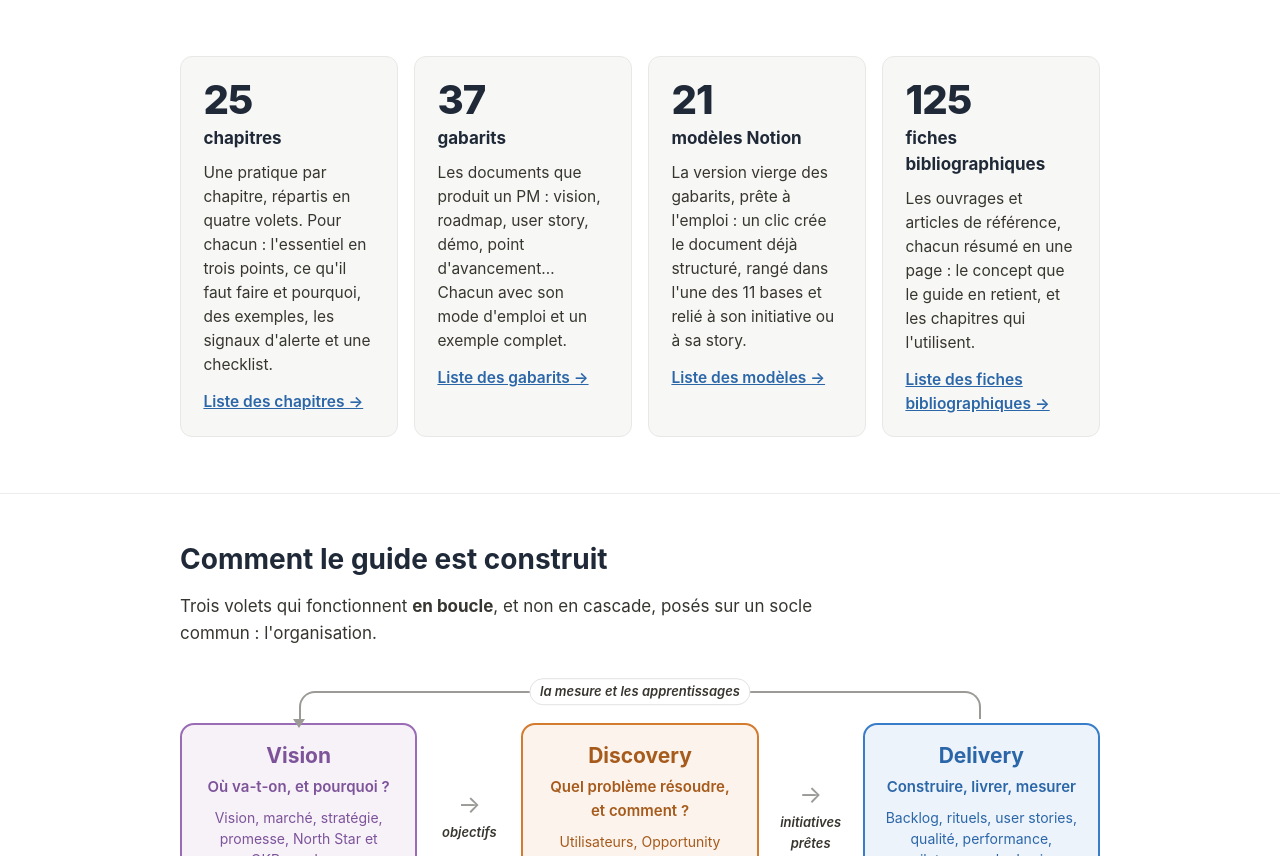
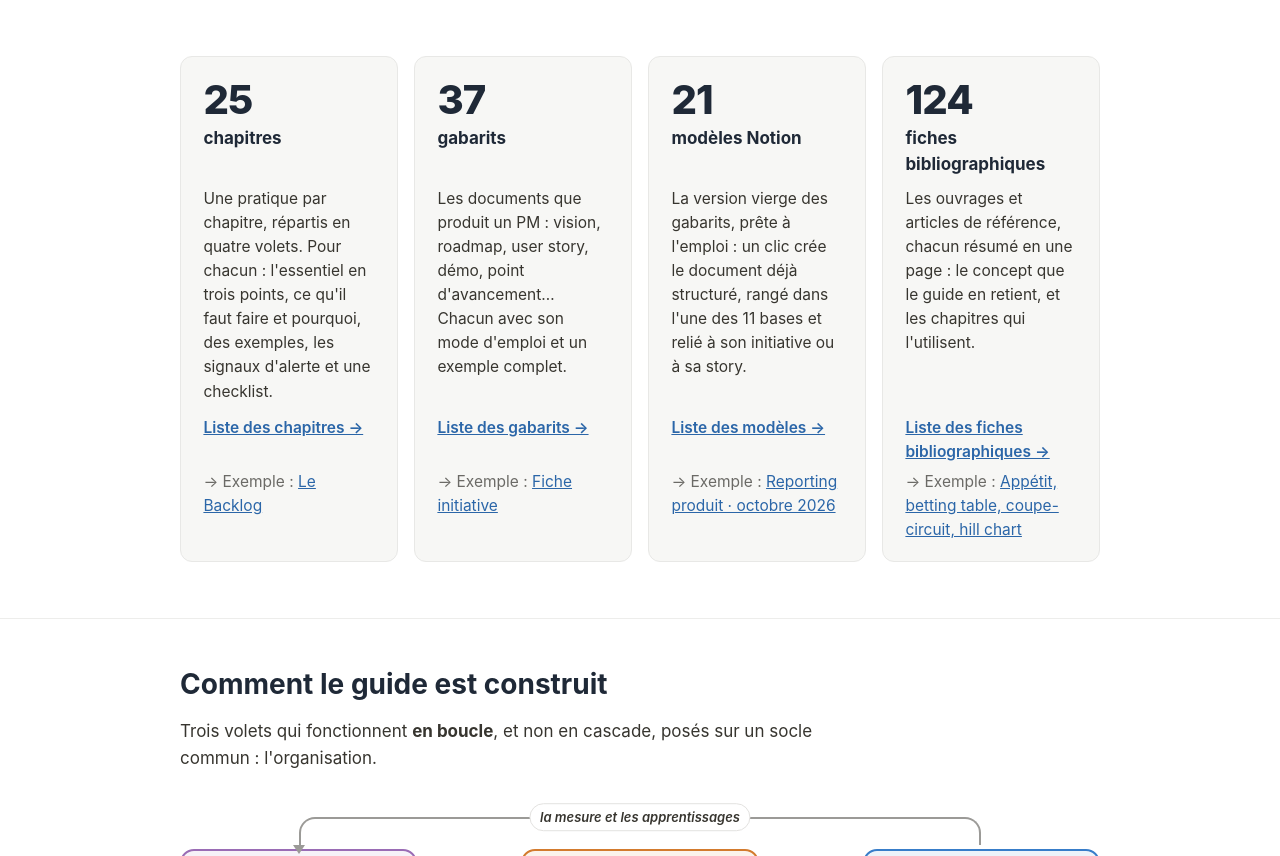
Before and after one commit to Sylvain-Lemonnier/sylvain-lemonnier.github.io, a plain HTML site: page index.html in a window 1280 px wide. Shown: the part 1026-1882 px from the top of the page. Drawn offline with Linux system fonts and the light colour scheme.

Commit message:
Accueil : liens vers les exemples, 124 fiches bibliographiques
Chaque carte de chiffre mène à sa liste et à son exemple, alignés d'une carte à l'autre.

Co-Authored-By: Claude Opus 5.5 <noreply@anthropic.com>

```diff
--- a/css/style.css
+++ b/css/style.css
@@ -269,12 +269,32 @@ main:focus {
   color: var(--nuit);
 }
 
+/* Sous-grille : titres, textes et liens des quatre cartes alignés d'une carte à l'autre */
+@supports (grid-template-rows: subgrid) {
+  .carte-chiffre {
+    display: grid;
+    grid-row: span 4;
+    grid-template-rows: subgrid;
+    row-gap: 0;
+  }
+}
+
 .carte-chiffre p.carte-chiffre__lien {
-  margin-top: 0.8rem;
+  align-self: start;
+  padding-top: 0.8rem;
   font-weight: 600;
 }
 
 .carte-chiffre__lien a {
+  color: var(--delivery-fonce);
+}
+
+.carte-chiffre p.carte-chiffre__exemple {
+  margin-top: 0.35rem;
+  color: var(--texte-discret);
+}
+
+.carte-chiffre__exemple a {
   color: var(--delivery-fonce);
 }
 
--- a/index.html
+++ b/index.html
@@ -71,21 +71,25 @@
             <p class="carte-chiffre__titre"><span class="carte-chiffre__nombre">25</span> chapitres</p>
             <p>Une pratique par chapitre, répartis en quatre volets. Pour chacun&nbsp;: l'essentiel en trois points, ce qu'il faut faire et pourquoi, des exemples, les signaux d'alerte et une checklist.</p>
             <p class="carte-chiffre__lien"><a href="/chapitres/">Liste des chapitres&nbsp;→</a></p>
+            <p class="carte-chiffre__exemple"><span aria-hidden="true">→</span> Exemple&nbsp;: <a href="/exemples/backlog/">Le Backlog</a></p>
           </li>
           <li class="carte-chiffre">
             <p class="carte-chiffre__titre"><span class="carte-chiffre__nombre">37</span> gabarits</p>
             <p>Les documents que produit un PM&nbsp;: vision, roadmap, user story, démo, point d'avancement… Chacun avec son mode d'emploi et un exemple complet.</p>
             <p class="carte-chiffre__lien"><a href="/gabarits/">Liste des gabarits&nbsp;→</a></p>
+            <p class="carte-chiffre__exemple"><span aria-hidden="true">→</span> Exemple&nbsp;: <a href="/exemples/fiche-initiative/">Fiche initiative</a></p>
           </li>
           <li class="carte-chiffre">
             <p class="carte-chiffre__titre"><span class="carte-chiffre__nombre">21</span> modèles Notion</p>
             <p>La version vierge des gabarits, prête à l'emploi&nbsp;: un clic crée le document déjà structuré, rangé dans l'une des 11 bases et relié à son initiative ou à sa story.</p>
             <p class="carte-chiffre__lien"><a href="/modeles/">Liste des modèles&nbsp;→</a></p>
+            <p class="carte-chiffre__exemple"><span aria-hidden="true">→</span> Exemple&nbsp;: <a href="/exemples/reporting-produit/">Reporting produit · octobre 2026</a></p>
           </li>
           <li class="carte-chiffre">
-            <p class="carte-chiffre__titre"><span class="carte-chiffre__nombre">125</span> fiches bibliographiques</p>
+            <p class="carte-chiffre__titre"><span class="carte-chiffre__nombre">124</span> fiches bibliographiques</p>
             <p>Les ouvrages et articles de référence, chacun résumé en une page&nbsp;: le concept que le guide en retient, et les chapitres qui l'utilisent.</p>
             <p class="carte-chiffre__lien"><a href="/fiches/">Liste des fiches bibliographiques&nbsp;→</a></p>
+            <p class="carte-chiffre__exemple"><span aria-hidden="true">→</span> Exemple&nbsp;: <a href="/exemples/shape-up/">Appétit, betting table, coupe-circuit, hill chart</a></p>
           </li>
         </ul>
       </div>
```
